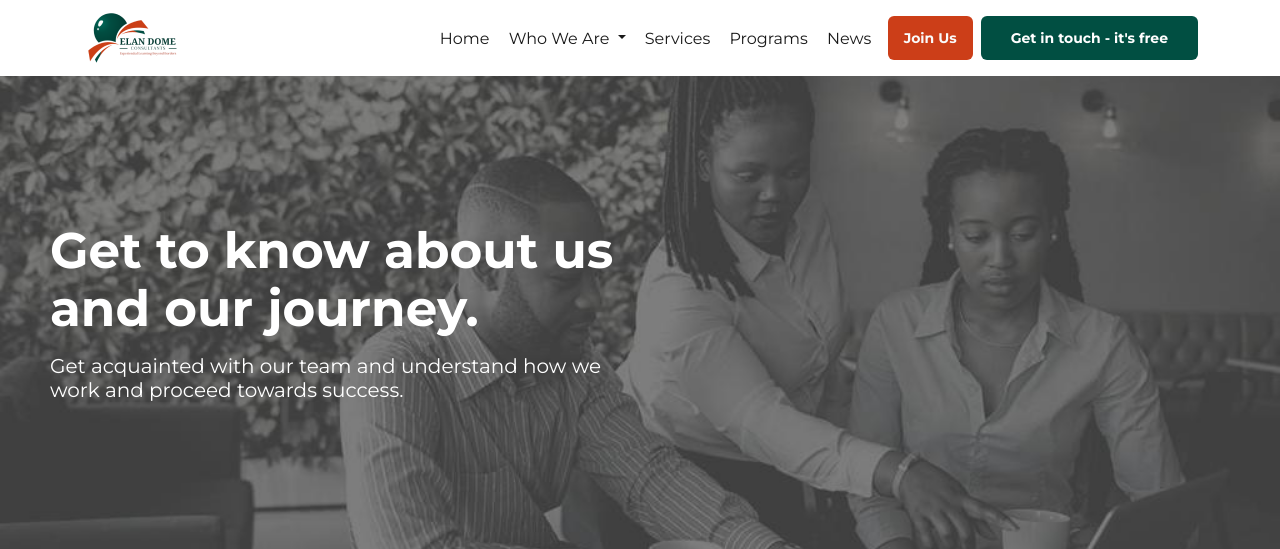
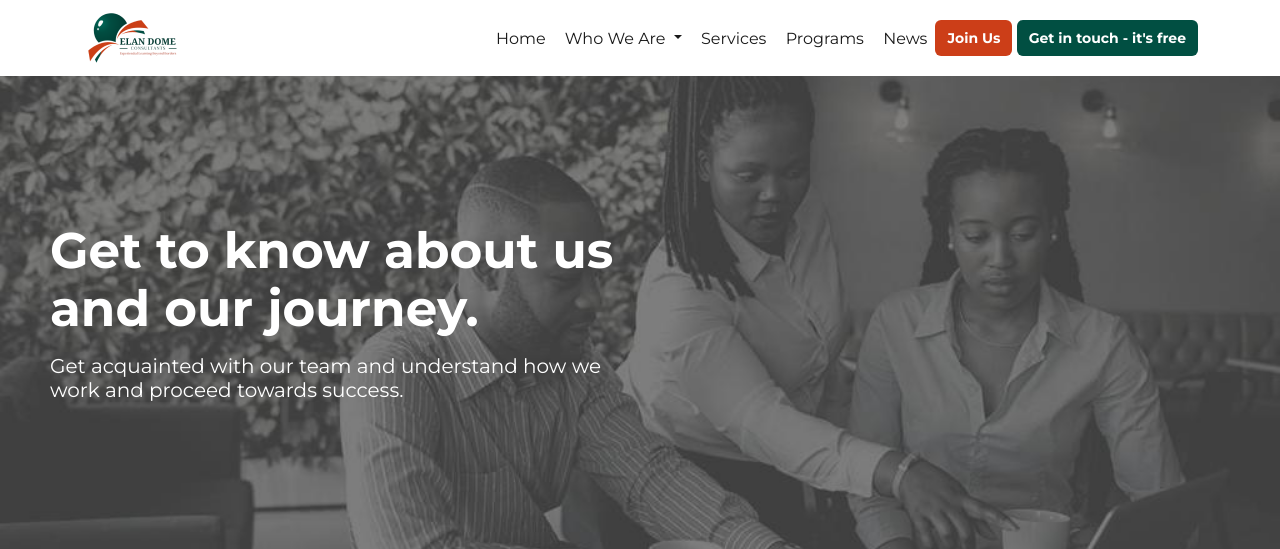
Before and after one commit to fredricksimi/elandome, a Django app: page /about in a window 1280 px wide. Shown: the top 549 px of the page. Run offline with Django 3.2, Linux system fonts and the light colour scheme.

Commit message:
new buttons

```diff
--- a/mainapp/templates/mainapp/about.html
+++ b/mainapp/templates/mainapp/about.html
@@ -438,9 +438,11 @@
                         <p class="text-center" style="font-weight:bold">Or</p>
                         <p class="pt-1 text-center">{% trans "Get in touch with us. Our team is happy to help you to answer any questions you may have." %}</p>
                         <center>
+                            <a href="{% url 'mainapp:contact' %}">
                                 <button class="about-us-bottom-button" style="background-color: #014f42;">
                                     <span class="about-us-bottom-button-text" style="color:white;font-weight:bold;">{% trans "Contact Us" %}</span>
                                 </button>
+                            </a>
                         </center>
                         <br>
                     </div>
@@ -466,9 +468,11 @@
                         <p class="pt-1 text-center">{% trans "Get in touch with us. Our team is happy to help you to" %} <br>{% trans "answer any questions you may have." %}</p>
                         <br>
                         <center>
+                            <a href="{% url 'mainapp:contact' %}">
                                 <button class="about-us-bottom-button" style="background-color: #014f42;">
                                     <span class="about-us-bottom-button-text" style="color:white;font-weight:bold;">{% trans "Contact Us" %}</span>
                                 </button>
+                            </a>
                         </center>
                     </div>
                 </div>
--- a/mainapp/templates/mainapp/navbar.html
+++ b/mainapp/templates/mainapp/navbar.html
@@ -38,17 +38,19 @@
                 <li class="nav-item">
                     <a class="nav-link px-2 navlinkbold {{active}}" href="{% url 'mainapp:news' %}">News</a>
                 </li>
-            </ul>&nbsp;&nbsp;
-            <a href="{% url 'mainapp:application-form' %}">
-                <button class="signin-button me-2 gap">
-                    <span class="signin-text pb-2">Join Us</span>
+            </ul>
+            <div class="d-grid gap-2 d-md-block">
+                <button class="btn btn-primary" style="background-color: #cc3e18;border:none;" type="button">
+                    <a href="{% url 'mainapp:application-form' %}"></a>
+                        <span style="font-size:14px;line-height: 20px;font-weight:bold">{% trans "Join Us" %}</span>
+                    </a>
                 </button>
-            </a>
-            <a href="{% url 'mainapp:contact' %}" style="text-decoration: none;">
-                <button class="getintouch-button">
-                    <span class="getintouch-text">{% trans "Get in touch - it's free" %}</span>
+                <button class="btn btn-primary" style="background-color: #014f42;border:none;" type="button">
+                    <a href="{% url 'mainapp:contact' %}"></a>
+                        <span style="font-size:14px;line-height: 20px;font-weight: bold;">{% trans "Get in touch - it's free" %}</span>
+                    </a>
                 </button>
-            </a>
+            </div>
             <!-- <li class="nav-item">
                 {% get_current_language as LANGUAGE_CODE %}
                 <form class="d-flex" action="{% url 'set_language' %}" method="post">
```
Also changed, not shown: mainapp/templates/mainapp/edc-community.html (+5 -3 lines). Lines whose indentation alone changed are shown as unchanged.
